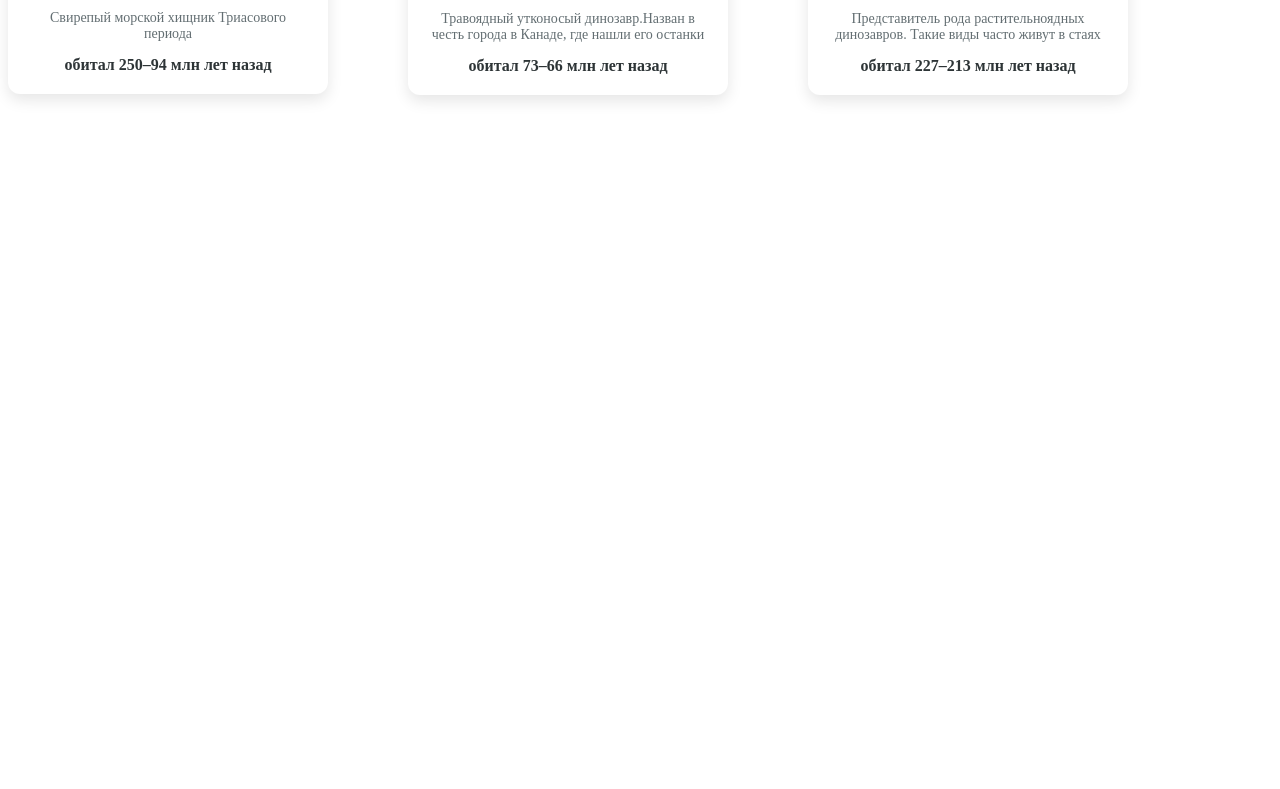
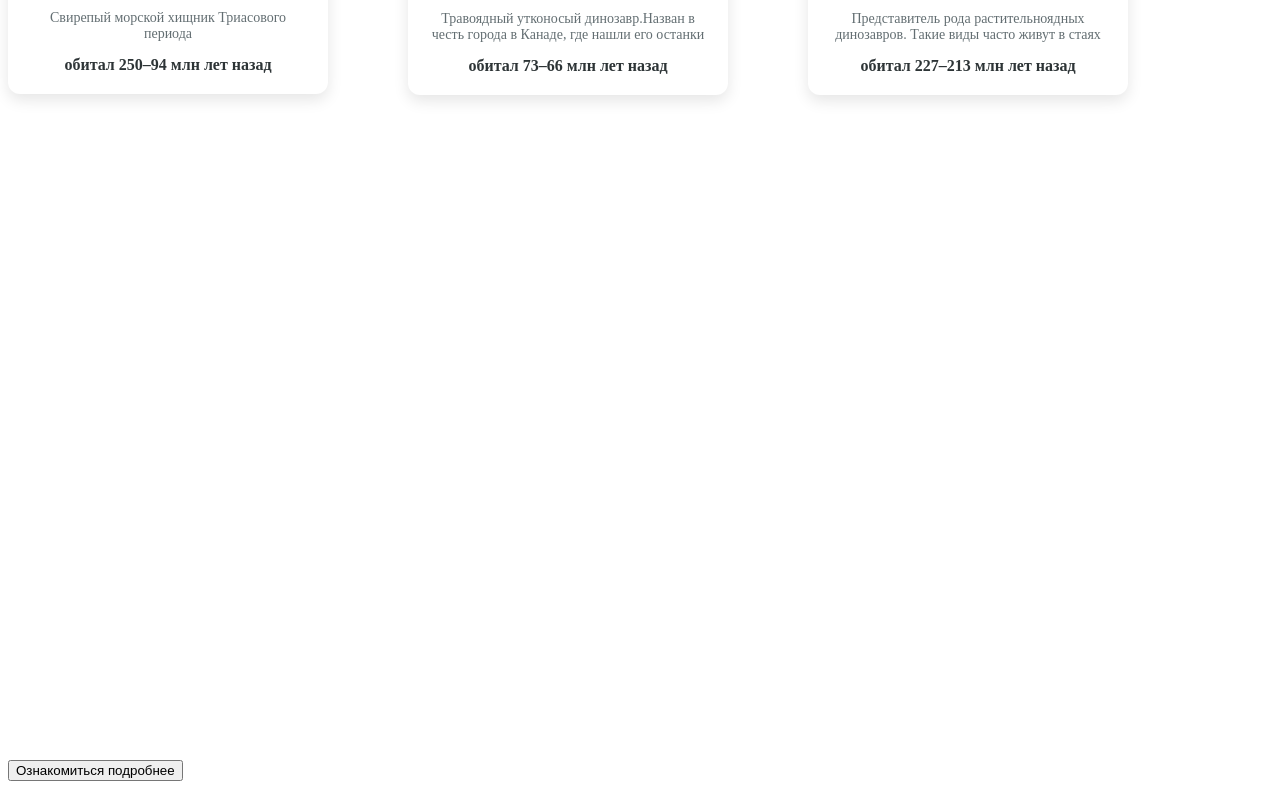
Before and after one commit to Maria-Chamomile/First-project, a plain HTML site: page index.html in a window 1280 px wide. Shown: the part 1058-1847 px from the top of the page. Before the commit the page ends 1826 px from the top, so only its background shows below. Drawn offline with Linux system fonts and the light colour scheme.

Commit message:
new button

```diff
--- a/index.html
+++ b/index.html
@@ -35,5 +35,6 @@
                 <p class="text_3">Представитель рода растительноядных динозавров. Такие виды часто живут в стаях</p>
                 <div class="age_3">обитал 227–213 млн лет назад</div>
         </div>
+        <button>Ознакомиться подробнее</button>
     </body>
 </html>
```
